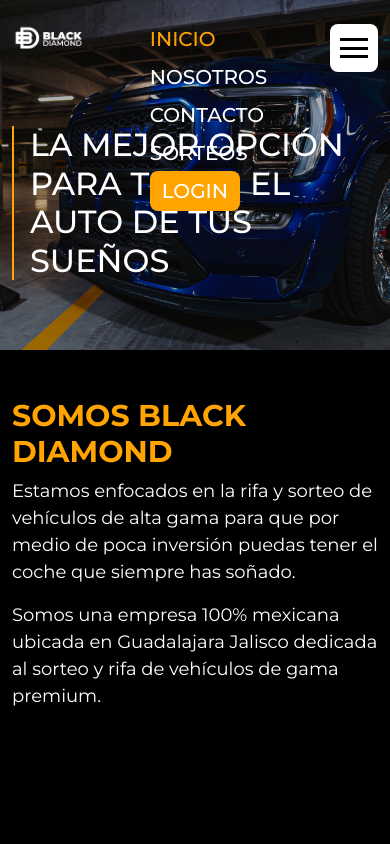
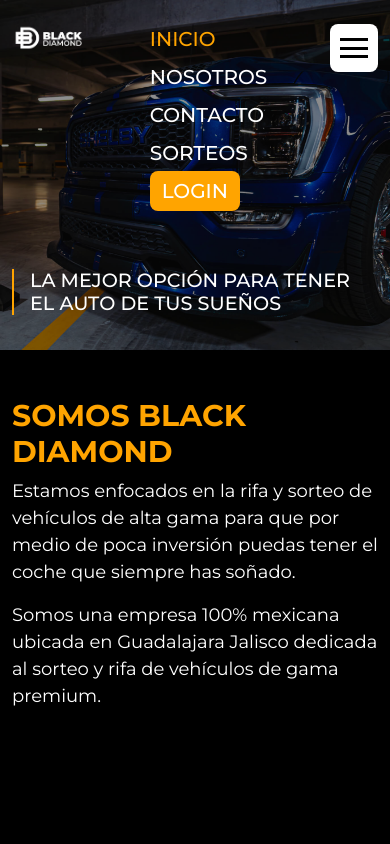
Before and after one commit to 4me7h/blackdiamond, a React (Create React App) app: page / in a window 390 px wide. Shown: the top 844 px of the page. Built offline with nearby package versions, Linux system fonts and the light colour scheme.

Commit message:
style: hero mobile

```diff
--- a/src/components/Hero.scss
+++ b/src/components/Hero.scss
@@ -10,7 +10,7 @@
 
     //filter
     &__filter {
-        background-color: rgba(black, .25);
+        background-color: rgba(black, 0.40);
         width: 100%;
         height: 100%;
         position: absolute;
@@ -20,10 +20,7 @@
     &__container {
         position: absolute;
         width: 90%;
-        bottom: 20%;
-        @include media('lg') {
-            bottom: 30%;
-        }
+        bottom: 10%;
     }
     &__content {
         padding-left: 1rem;
--- a/src/styles/Fonts.scss
+++ b/src/styles/Fonts.scss
@@ -33,10 +33,13 @@
 
 .text {
     &--title {
-        font-size: 2rem;
+        font-size: 1.2rem;
         color: $color-white;
         margin: 0;
         text-transform: uppercase;
+        @include media('sm') {
+            font-size: 2rem;
+        }
         @include media('lg') {
             font-size: 3rem;
         }
```
